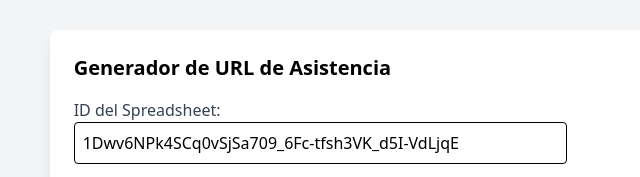
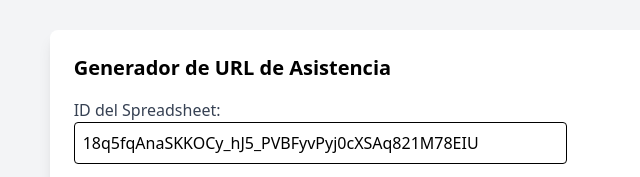
Before and after one commit to fedegonzal/asistencia, a plain HTML site: page generador.html in a window 1280 px wide. Shown: the part 181-358 px from the top of the page, 57-697 px from the left. Drawn offline with nearby package versions, Linux system fonts and the light colour scheme.

Commit message:
asistencia web1 added (it should be dynamic)

```diff
--- a/generador.html
+++ b/generador.html
@@ -63,7 +63,7 @@
     <script>
         function generadorApp() {
             return {
-                spreadsheetId: "1Dwv6NPk4SCq0vSjSa709_6Fc-tfsh3VK_d5I-VdLjqE",
+                spreadsheetId: "18q5fqAnaSKKOCy_hJ5_PVBFyvPyj0cXSAq821M78EIU",
                 columna: "",
                 fechaHora: "",
                 urlGenerada: "",
```
Also changed, not shown: index.html (+1 -1 lines).
